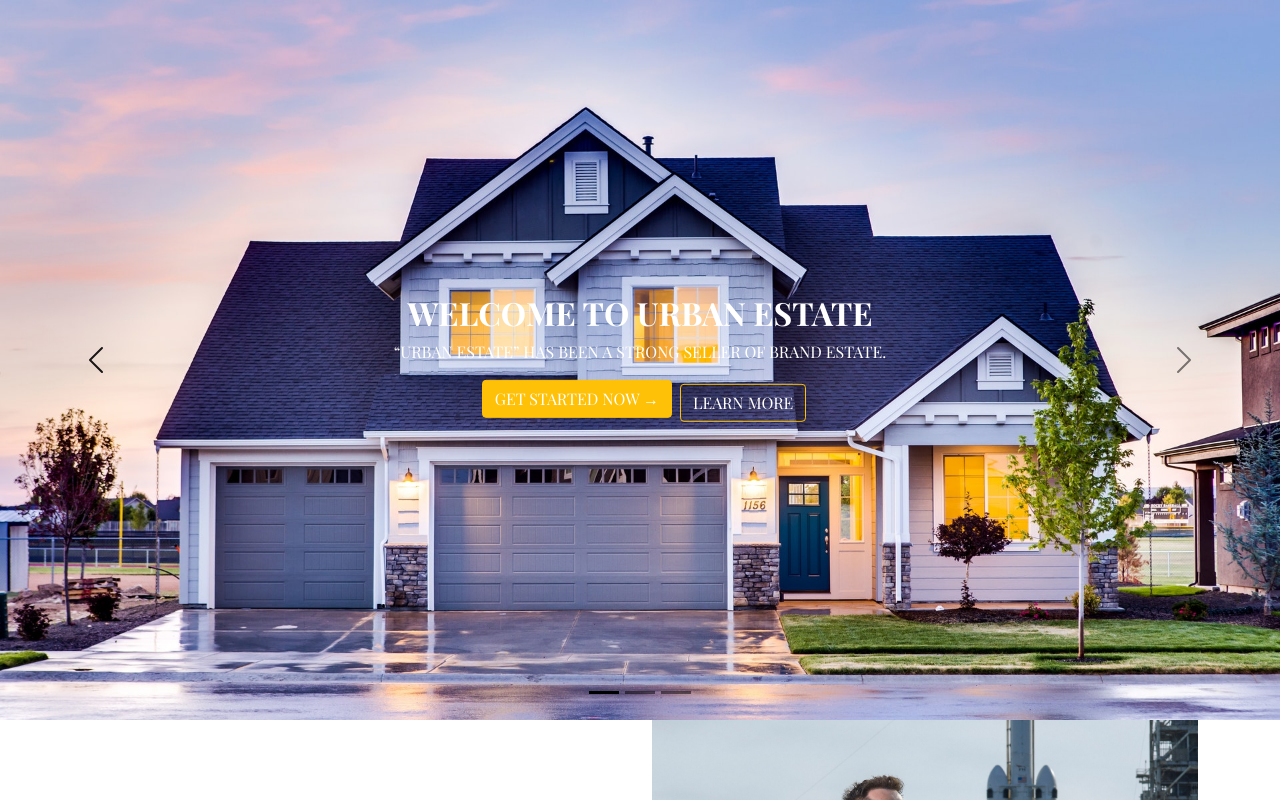
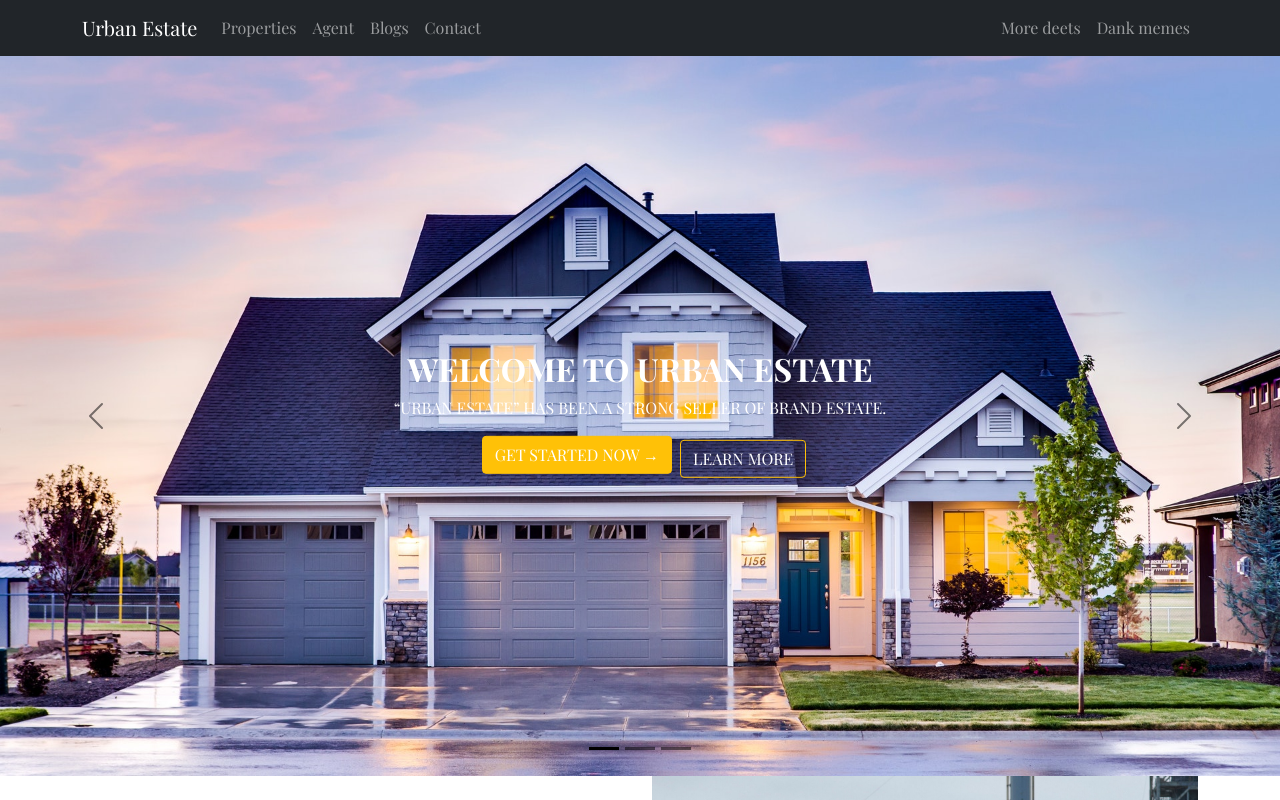
Before and after one commit to webdmamun/client-side-realState, a React (Create React App) app: page / in a window 1280 px wide. Shown: the top 800 px of the page. Built offline with nearby package versions, Linux system fonts and the light colour scheme.

Commit message:
header-update

```diff
--- a/src/App.js
+++ b/src/App.js
@@ -8,10 +8,12 @@ import Contact from "./Pages/Contact/Contact";
 import Home from "./Pages/Home/Home";
 import Notfound from "./Pages/Notfound/Notfound";
 import Properties from "./Pages/Properties/Properties";
+import Header from "./Pages/Shared/Header/Header";
 
 function App() {
   return (
     <div className="App">
+      <Header></Header>
       <Routes>
         <Route path="/" element={<Home />}></Route>
         <Route path="blogs" element={<Blogs />}></Route>
--- a/src/Pages/Shared/Header/Header.js
+++ b/src/Pages/Shared/Header/Header.js
@@ -1,19 +1,32 @@
 import React from "react";
 import { Container, Nav, Navbar } from "react-bootstrap";
+import { Link } from "react-router-dom";
 
 const Header = () => {
   return (
     <>
       <Navbar collapseOnSelect expand="lg" bg="dark" variant="dark">
         <Container>
-          <Navbar.Brand href="#home">Urban Estate</Navbar.Brand>
+          <Navbar.Brand to="/">Urban Estate</Navbar.Brand>
           <Navbar.Toggle aria-controls="responsive-navbar-nav" />
           <Navbar.Collapse id="responsive-navbar-nav">
             <Nav className="me-auto">
-              <Nav.Link href="#features">Properties</Nav.Link>
+              <Link className="nav-link" to="properties">
+                Properties
+              </Link>
+              <Link className="nav-link " to="agent">
+                Agent
+              </Link>
+              <Link className="nav-link " to="blogs">
+                Blogs
+              </Link>
+              <Link className="nav-link" to="contact">
+                Contact
+              </Link>
+              {/* <Nav.Link href="#features">Properties</Nav.Link>
               <Nav.Link href="#pricing">Agent</Nav.Link>
               <Nav.Link href="#pricing">Blogs</Nav.Link>
-              <Nav.Link href="#pricing">Contact</Nav.Link>
+              <Nav.Link href="#pricing">Contact</Nav.Link> */}
             </Nav>
             <Nav>
               <Nav.Link href="#deets">More deets</Nav.Link>
```
